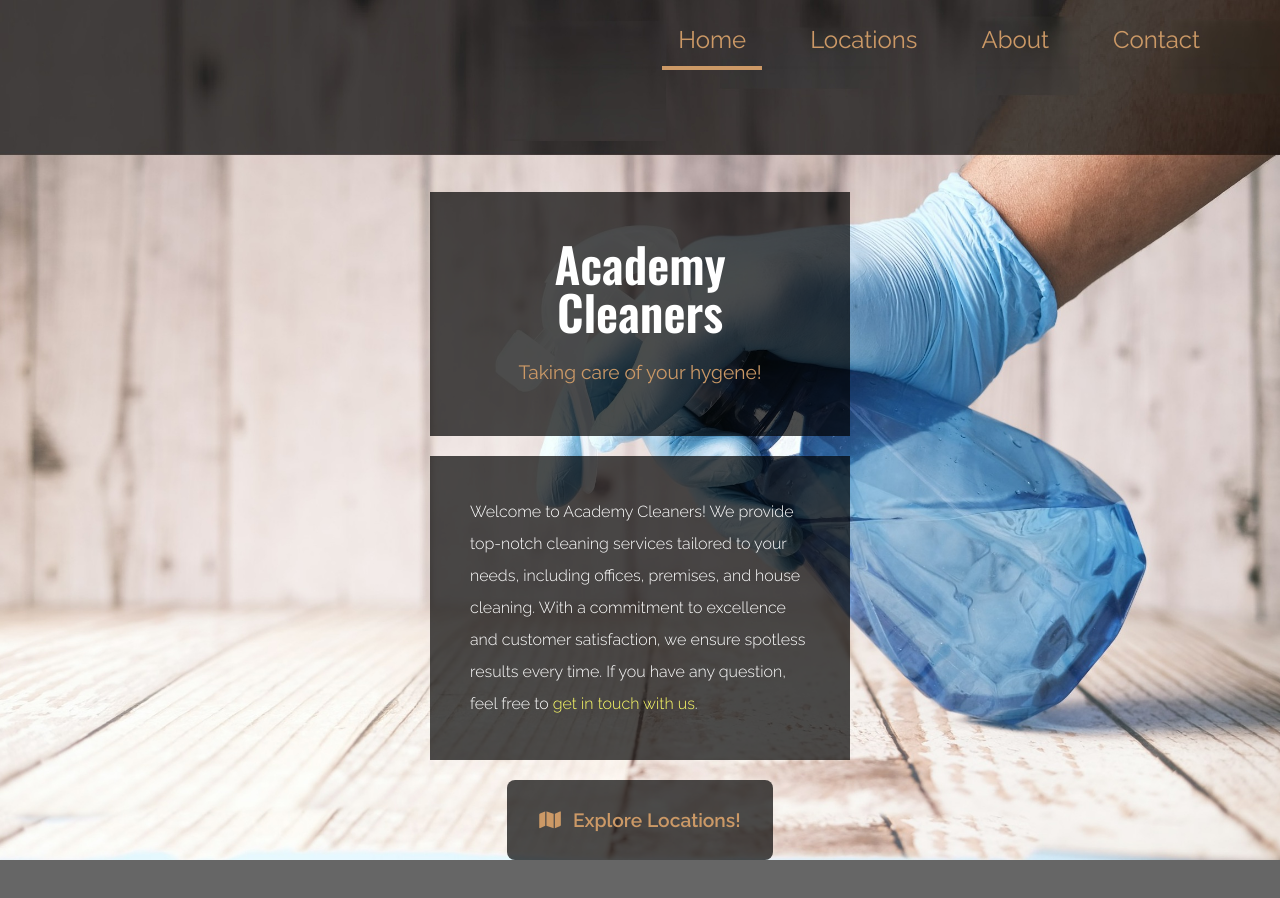
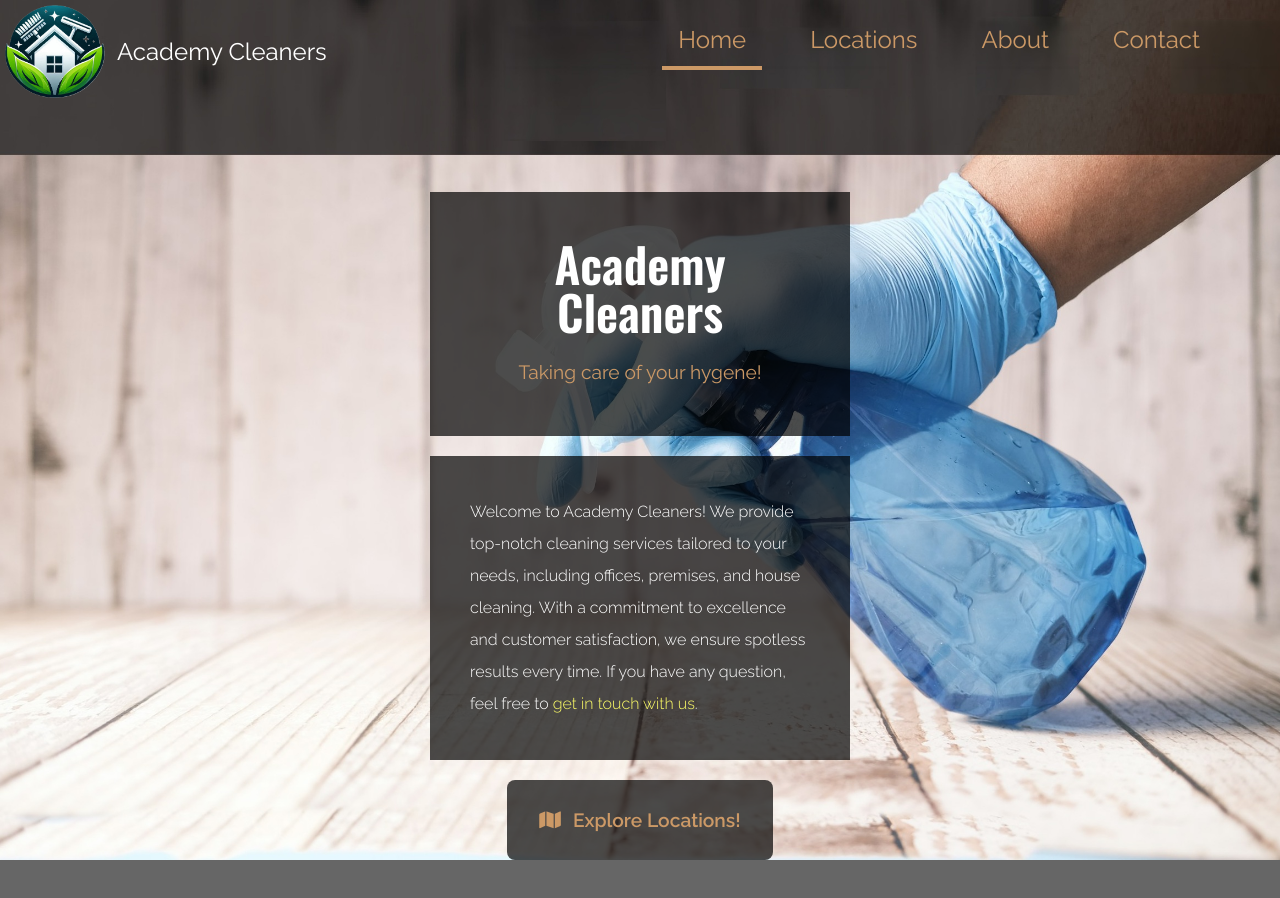
Before and after one commit to adilhsnk/academy, a plain HTML site: page index.html in a window 1280 px wide. Shown: the top 898 px of the page. Drawn offline with nearby package versions, Linux system fonts and the light colour scheme.

Commit message:
logo added

```diff
--- a/index.html
+++ b/index.html
@@ -26,6 +26,15 @@ https://www.tooplate.com/view/2126-antique-cafe
     <div id="intro" class="parallax-window" data-parallax="scroll" data-image-src="img/antique-cafe-bg-01.jpg">
         <nav id="tm-nav" class="fixed w-full">
             <div class="tm-container mx-auto px-2 md:py-6 text-right">
+			<div class="logo-container flex items-center">
+    <a href="#intro">
+        <img src="img/logo.png" alt="Academy Cleaners Logo" class="h-12 mr-3">
+    </a>
+    <a href="#intro" class="text-white font-bold text-2xl">Academy Cleaners</a>
+</div>
+
+
+
                 <button class="md:hidden py-2 px-2" id="menu-toggle"><i class="fas fa-2x fa-bars tm-text-gold"></i></button>
                 <ul class="mb-3 md:mb-0 text-2xl font-normal flex justify-end flex-col md:flex-row">
                     <li class="inline-block mb-4 mx-4"><a href="#intro" class="tm-text-gold py-1 md:py-3 px-4">Home</a></li>
```
Also changed, not shown: ABOUT THIS TEMPLATE.txt (deleted), css/tailwind.css, img/logo.png (added).
